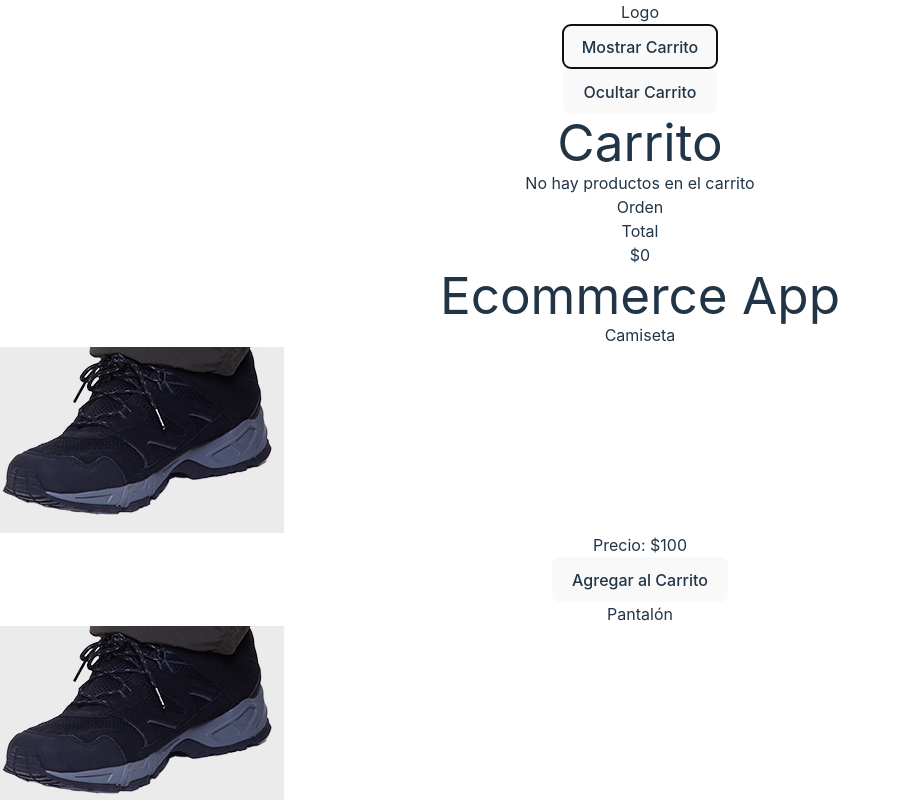
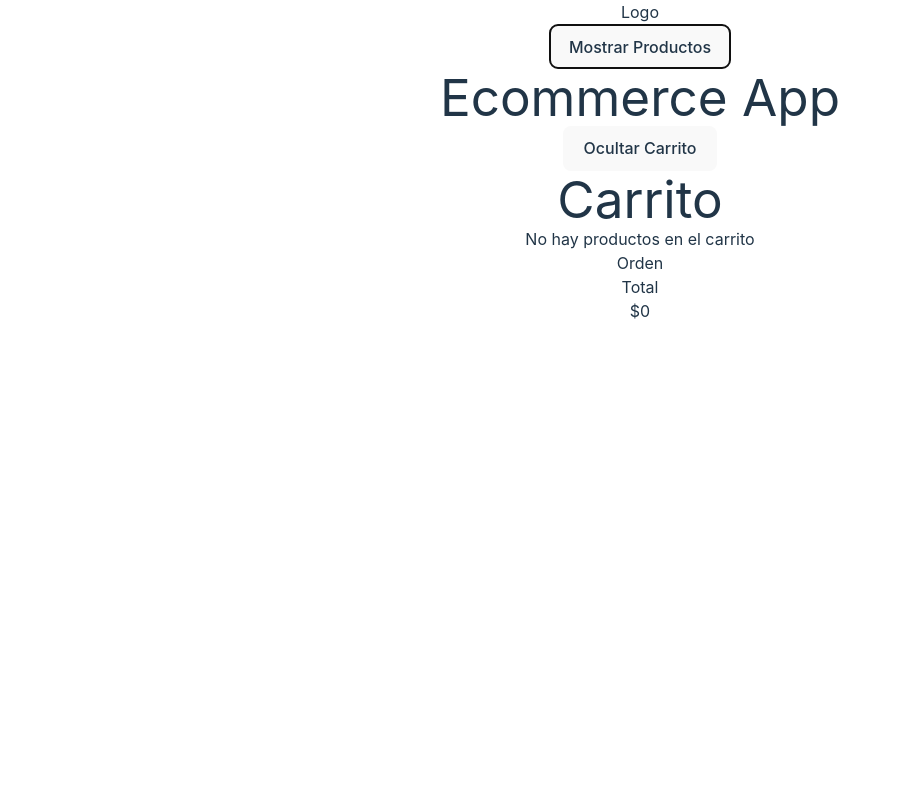
Before and after one commit to informaticadiaz/ecommerce-chat-gpt, a React (Vite) app: page / in a window 1280 px wide. Both pictures are taken after a click on the button "Mostrar Carrito". Shown: the top 800 px of the page, without its empty margins (0-901 px from the left). Built offline with nearby package versions, Linux system fonts and the light colour scheme.

Commit message:
refactorizo render condicional produc cart

```diff
--- a/src/App.jsx
+++ b/src/App.jsx
@@ -6,28 +6,29 @@ import { useState } from "react";
 
 function App() {
   const [mostrarCarrito, setMostrarCarrito] = useState(false);
+
   return (
     <>
       <nav className="sticky bg-slate-500 p-10">
-        <div className="flex justify-between ">
+        <div className="flex justify-between">
           <span>Logo</span>
           <div>
             <button
               className=""
               onClick={() => setMostrarCarrito(!mostrarCarrito)}
             >
-              Mostrar Carrito
+              {mostrarCarrito ? "Mostrar Productos" : "Mostrar Carrito"}
             </button>
-            {mostrarCarrito && (
+          </div>
+        </div>
+      </nav>
+      <h1 className="text-font-bold p-6 text-3xl">Ecommerce App</h1>
+      {mostrarCarrito ? (
         <Cart
           mostrarCarrito={mostrarCarrito}
           setMostrarCarrito={setMostrarCarrito}
         />
-            )}
-          </div>
-        </div>
-      </nav>
-      <h1 className="text-font-bold p-6 text-3xl">Ecommerce App</h1>
+      ) : (
         <div className="grid grid-cols-1 gap-4 md:grid-cols-2 lg:grid-cols-3">
           {productos.map((producto) => (
             <Product
@@ -40,6 +41,7 @@ function App() {
             />
           ))}
         </div>
+      )}
     </>
   );
 }
--- a/src/components/Cart.jsx
+++ b/src/components/Cart.jsx
@@ -13,7 +13,7 @@ export default function Cart({ mostrarCarrito, setMostrarCarrito }) {
 
   return (
     <>
-      <div className="absolute left-0 right-0 top-0 h-screen space-y-6 bg-slate-500 p-10">
+      <div className="absolute left-0 right-0 top-0 space-y-6 bg-slate-500 p-10">
         <button className="" onClick={() => setMostrarCarrito(!mostrarCarrito)}>
           {mostrarCarrito ? "Ocultar Carrito" : "Mostrar Carrito"}
         </button>
@@ -35,14 +35,14 @@ export default function Cart({ mostrarCarrito, setMostrarCarrito }) {
                   className="mx-auto rounded-md bg-slate-300 p-3 font-semibold text-slate-700"
                   key={producto.id}
                 >
-                  {/* Agregar Imagenes a los productos
-          <img src={producto.imagen} alt={producto.nombre} />*/}
-                  <p>imagen</p>
-                  <div className="flex justify-between p-4">
-                    <p>{producto.nombre}</p>
-                    <p>${producto.precio}</p>
+                  <div className="p-4 md:flex">
+                    <img className="mx-auto" src={producto.img} alt="imagen" />
+                    <div className="mx-auto my-4 md:my-8 md:space-y-8">
+                      <p>{producto.nombre}</p>
+                      <p>${producto.precio}</p>
+                    </div>
                   </div>
-                  <div className="flex items-center justify-between p-4 ">
+                  <div className="flex items-center justify-between px-4">
                     <button
                       onClick={() => restarCantidadProducto(producto.id, 1)}
                     >
--- a/src/components/Product.jsx
+++ b/src/components/Product.jsx
@@ -11,13 +11,13 @@ function Product({ nombre, precio, id, cantidad, img }) {
   // Maneja el clic en el botón "Agregar al Carrito"
   const handleClick = () => {
     // Llama a la función agregarProducto del contexto del carrito
-    agregarProducto({ nombre, precio, id, cantidad });
+    agregarProducto({ nombre, precio, id, cantidad, img });
   };
 
   return (
     <div className="m-4 flex-col space-y-3 rounded-md bg-slate-600 p-4">
       <h3>{nombre}</h3>
-      <img src={img} alt={nombre} />
+      <img className="mx-auto " src={img} alt={nombre} />
       <p>Precio: ${precio}</p>
       <button onClick={handleClick}>Agregar al Carrito</button>
     </div>
--- a/src/productos/Productos.js
+++ b/src/productos/Productos.js
@@ -1,12 +1,12 @@
 // productos.js
 
 const productos = [
-  { id: 1, nombre: 'Camiseta', precio: 100, cantidad: 1, img: '../../public/zapatillas.jpg' },
-  { id: 2, nombre: 'Pantalón', precio: 150, cantidad: 1, img: '../../public/zapatillas.jpg' },
-  { id: 3, nombre: 'Zapatos', precio: 200, cantidad: 1, img: '../../public/zapatillas.jpg' },
-  { id: 4, nombre: 'Medias', precio: 50, cantidad: 1, img: '../../public/marca.jpg' },
-  { id: 5, nombre: 'Medias', precio: 50, cantidad: 1, img: '../../public/marca.jpg' },
-  { id: 6, nombre: 'Medias',precio: 50, cantidad: 1, img: '../../public/marca.jpg'  },
+  { id: 1, nombre: 'Camiseta', precio: 100, cantidad: 1, img: '/zapatillas.jpg' },
+  { id: 2, nombre: 'Pantalón', precio: 150, cantidad: 1, img: '/zapatillas.jpg' },
+  { id: 3, nombre: 'Zapatos', precio: 200, cantidad: 1, img: '/zapatillas.jpg' },
+  { id: 4, nombre: 'Medias', precio: 50, cantidad: 1, img: '/marca.jpg' },
+  { id: 5, nombre: 'Medias', precio: 50, cantidad: 1, img: '/marca.jpg' },
+  { id: 6, nombre: 'Medias',precio: 50, cantidad: 1, img: '/marca.jpg'  },
     // Agrega más productos según sea necesario
   ];
 
```
Lines whose indentation alone changed are shown as unchanged.
